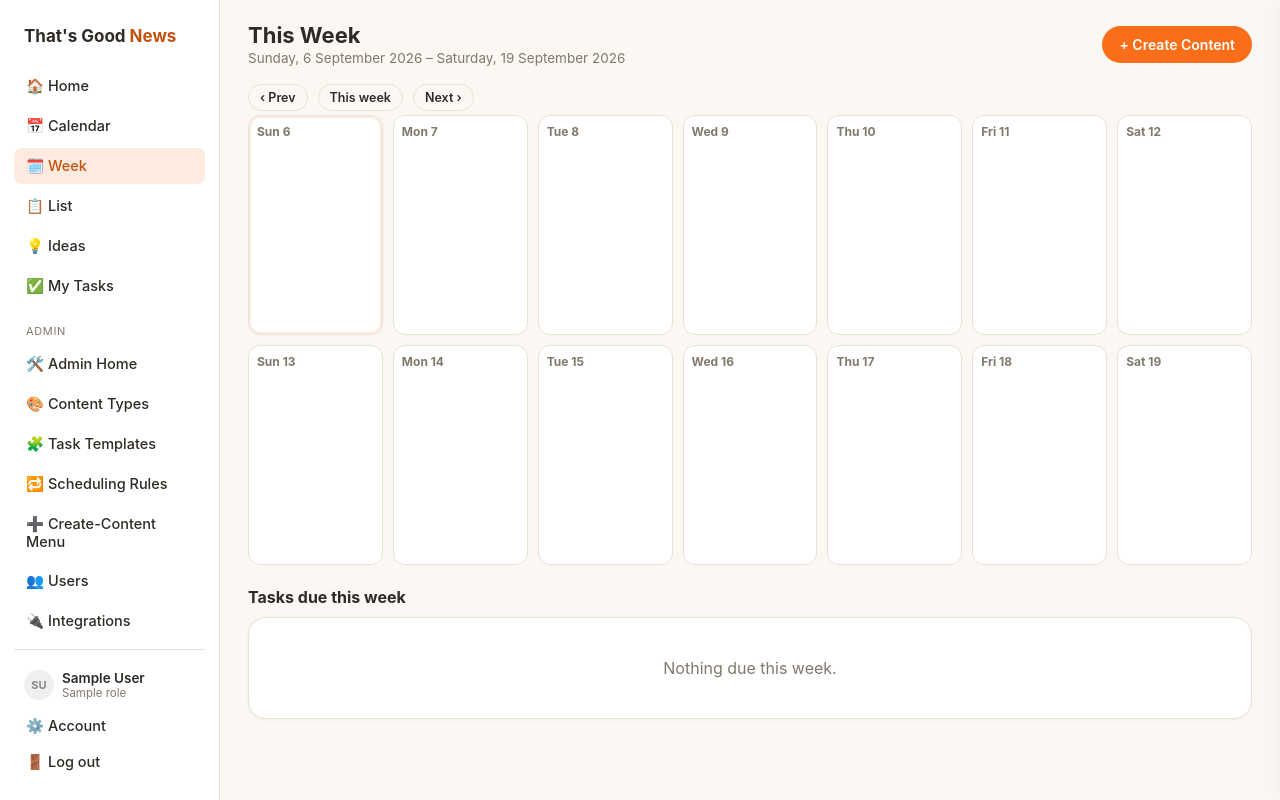
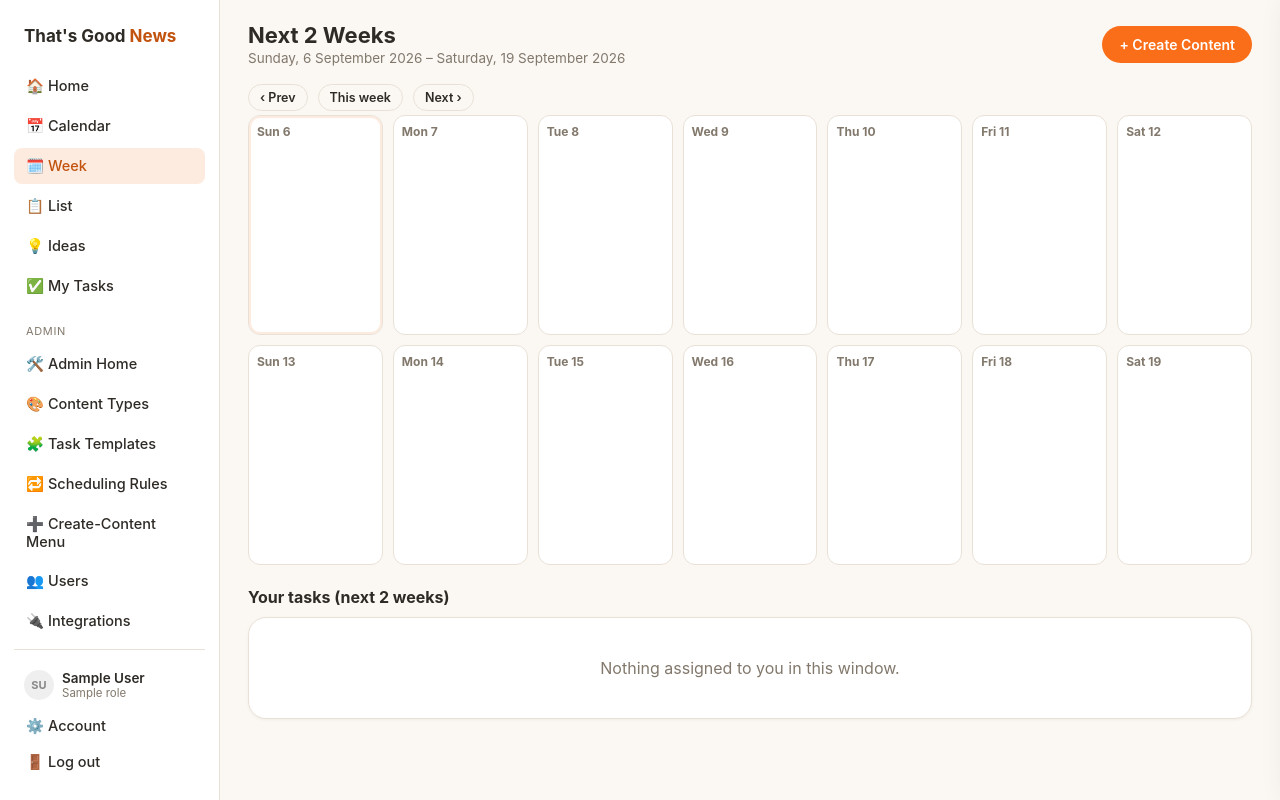
Before and after one commit to JodieCurrie/tgn-content-studio, a Flask app: page /calendar/week in a window 1280 px wide. Run offline with Flask 3, Linux system fonts and the light colour scheme; the visitor is signed in with stand-in values (Sample User, id 1); tables that the repository leaves empty hold one stand-in row (values such as "Sample post"); data that the repository does not hold is empty.

Commit message:
Redesign Week tab to 2 weeks

```diff
--- a/app/templates/calendar_week.html
+++ b/app/templates/calendar_week.html
@@ -1,9 +1,9 @@
 {% extends "base.html" %}
-{% block title %}Week of {{ start|friendly_date }} — TGN Content Studio{% endblock %}
+{% block title %}{{ start|friendly_date }} – {{ end|friendly_date }} — TGN Content Studio{% endblock %}
 {% block content %}
 <div class="page-header">
   <div>
-    <h1 class="page-title">This Week</h1>
+    <h1 class="page-title">Next 2 Weeks</h1>
     <div class="page-subtitle">{{ start|friendly_date_long }} – {{ end|friendly_date_long }}</div>
   </div>
   <button class="btn btn-primary" id="create-content-btn">+ Create Content</button>
@@ -56,7 +56,7 @@
 </div>
 {% endif %}
 
-<div class="section-title">Tasks due this week</div>
+<div class="section-title">Your tasks (next 2 weeks)</div>
 <div class="card">
   {% if tasks_this_week %}
     {% for t in tasks_this_week %}
@@ -64,13 +64,14 @@
       <span class="status-dot status-{{ t.status }}"></span>
       <div style="flex:1;">
         <strong>{{ t.task_name }}</strong> — {{ t.campaign_title }}
-        <div class="page-subtitle" style="margin:0;">Due {{ t.due_date|friendly_date }}{% if t.assigned_name %} · {{ t.assigned_name }}{% endif %}</div>
+        <div class="page-subtitle" style="margin:0;">{% if t.assigned_name %}{{ t.assigned_name }}{% endif %}</div>
       </div>
       <span class="pill">{{ t.status|status_label }}</span>
+      {% if t.due_date %}<span class="pill" title="Deadline">📅 {{ t.due_date|friendly_date }}</span>{% endif %}
     </div>
     {% endfor %}
   {% else %}
-  <div class="empty-state">Nothing due this week.</div>
+  <div class="empty-state">Nothing assigned to you in this window.</div>
   {% endif %}
 </div>
 {% endblock %}
```
